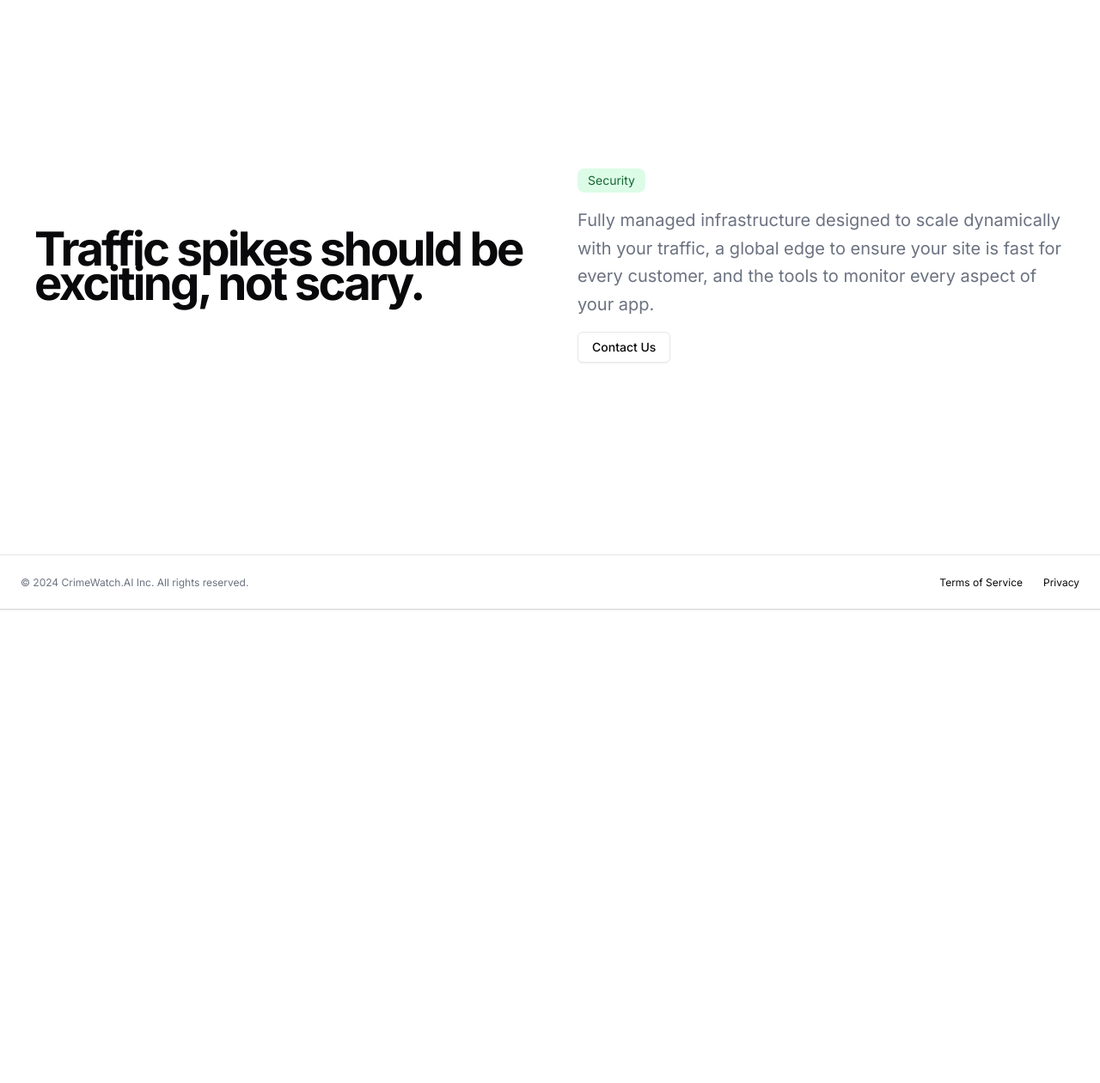
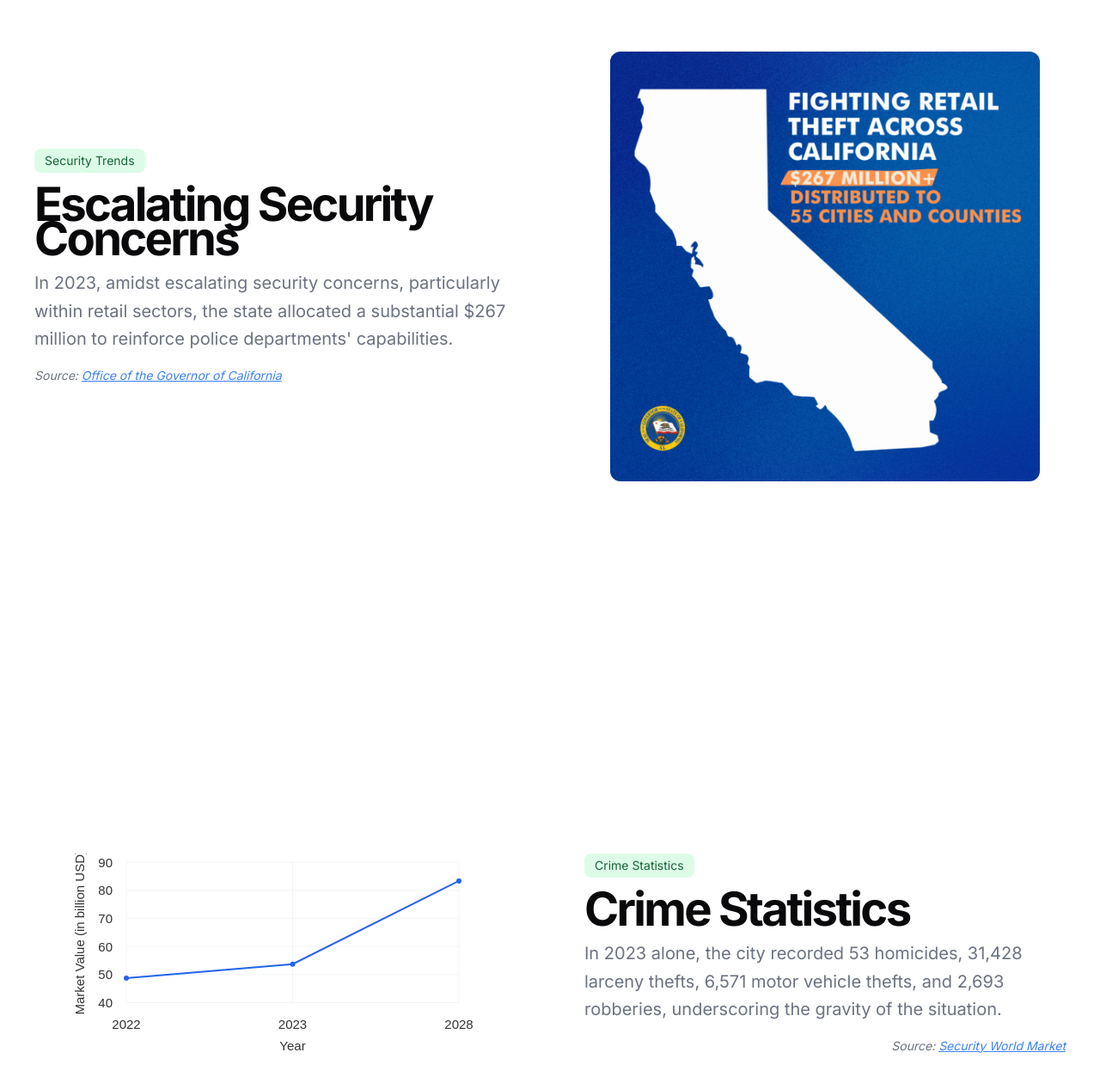
Before and after one commit to Y-ZR/CrimeWatch.AI, a Next.js app in the folder frontend/: page / in a window 1280 px wide. Shown: the part 2490-3750 px from the top of the page at 86% size. Before the commit the page ends 3200 px from the top, so only its background shows below. Built offline with nearby package versions, Linux system fonts and the light colour scheme.

Commit message:
latest hompage section editions

```diff
--- a/frontend/src/app/page.js
+++ b/frontend/src/app/page.js
@@ -140,8 +140,7 @@ export default function HomePage() {
                   at a CAGR of 9.2% from 2023 to 2028.
                 </p>
                 <p className="text-sm italic text-gray-500 text-right w-full">
-                  Source:
-                    <Link
+                  Source: <Link
                             href="https://www.securityworldmarket.com/uk/News/Business-News/video-surveillance-market-predicted-to-reach-over-83-billion-by-20281?utm_source=newsletter-swm-uk&utm_medium=email&utm_campaign=wk&utm_source=360Works%20CloudMail&utm_medium=email&utm_campaign=SWM%20UK%20230829"
                             target="_blank"
                             rel="noopener noreferrer"
@@ -154,6 +153,71 @@ export default function HomePage() {
           </div>
         </section>
 
+        <section className="min-h-screen w-full flex items-center">
+          <div className="container grid gap-20 sm:px-10 md:grid-cols-2">
+            <div className="flex flex-col space-y-4 items-center justify-center">
+              <div className="flex flex-col items-start space-y-4">
+                <div className="inline-block rounded-lg bg-green-100 px-3 py-1 text-sm dark:bg-gray-800 text-green-800">
+                  Security Trends
+                </div>
+                <h2 className="lg:leading-tighter text-3xl font-bold tracking-tighter sm:text-4xl md:text_5xl xl:text-[3.4rem] 2xl:text-[3.75rem]">
+                  Escalating Security Concerns
+                </h2>
+                <p className="mx-auto max-w-[700px] text-gray-500 md:text-xl/relaxed dark:text-gray-400">
+                  In 2023, amidst escalating security concerns, particularly within retail sectors,
+                  the state allocated a substantial $267 million to reinforce police departments' capabilities.
+                </p>
+                <p className="text-sm italic text-gray-500">
+                  Source: <Link
+                            href="https://www.gov.ca.gov/2024/02/28/orc-survey-result/"
+                            target="_blank"
+                            rel="noopener noreferrer"
+                            className="underline text-blue-500 hover:text-blue-800">
+                            Office of the Governor of California
+                          </Link>
+                </p>
+              </div>
+            </div>
+            <div className="flex justify-center ">
+              <img
+                alt="Security Trends"
+                className="mx-auto overflow-hidden rounded-xl object-fill object-center w-[500px] h-[500px]"
+                src="/security.gif"
+              />
+            </div>
+          </div>
+        </section>
+
+        <section className="min-h-screen w-full flex items-center">
+          <div className="container grid gap-20 sm:px-10 md:grid-cols-2">
+            <div className="flex justify-center space-y-4">
+                <LineChart className="aspect-[2/1]" />
+            </div>
+            <div className="flex flex-col space-y-4 items-center justify-center">
+              <div className="flex flex-col items-start space-y-4">
+                <div className="inline-block rounded-lg bg-green-100 px-3 py-1 text-sm dark:bg-gray-800 text-green-800">
+                  Crime Statistics
+                </div>
+                <h2 className="lg:leading-tighter text-3xl font-bold tracking-tighter sm:text-4xl md:text_5xl xl:text-[3.4rem] 2xl:text-[3.75rem]">
+                  Crime Statistics
+                </h2>
+                <p className="mx-auto max-w-[700px] text-gray-500 md:text-xl/relaxed dark:text-gray-400">
+                  In 2023 alone, the city recorded 53 homicides, 31,428 larceny thefts,
+                  6,571 motor vehicle thefts, and 2,693 robberies, underscoring the gravity of the situation.
+                </p>
+                <p className="text-sm italic text-gray-500 text-right w-full">
+                  Source: <Link
+                            href="https://www.securityworldmarket.com/uk/News/Business-News/video-surveillance-market-predicted-to-reach-over-83-billion-by-20281?utm_source=newsletter-swm-uk&utm_medium=email&utm_campaign=wk&utm_source=360Works%20CloudMail&utm_medium=email&utm_campaign=SWM%20UK%20230829"
+                            target="_blank"
+                            rel="noopener noreferrer"
+                            className="underline text-blue-500 hover:text-blue-800">
+                            Security World Market
+                          </Link>
+                </p>
+              </div>
+            </div>
+          </div>
+        </section>
 
         <section className="min-h-screen w-full flex items-center border-b-2">
           <div className="container grid gap-10 sm:px-10 md:gap-16 md:grid-cols-2">
```
Also changed, not shown: frontend/public/security.gif (added). Lines whose indentation alone changed are shown as unchanged.
